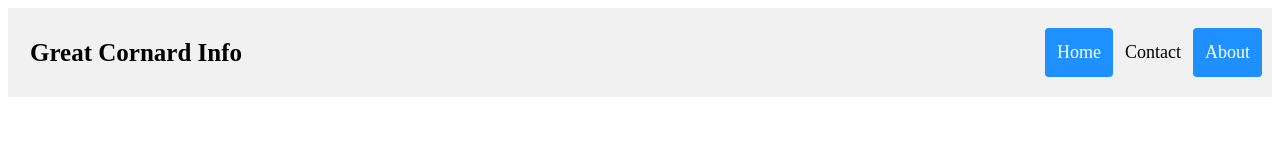
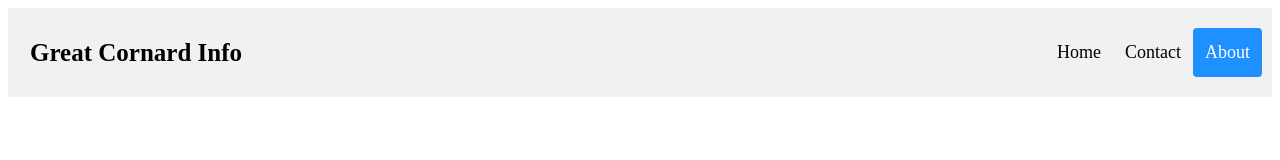
Before and after one commit to charlierobertsuk/great-cornard-info, a plain HTML site: page about.html in a window 1280 px wide. Drawn offline with Linux system fonts and the light colour scheme.

Commit message:
cr-page-highlight-fix

```diff
--- a/about.html
+++ b/about.html
@@ -19,7 +19,7 @@
   <div class="header">
     <a href="index.html" class="logo" alt="Great Cornard Info Logo" >Great Cornard Info</a>
     <div class="header-right">
-      <a class="active" href="index.html" alt="Home Button">Home</a>
+      <a href="index.html" alt="Home Button">Home</a>
       <a href="contact.html" alt="Contact Button">Contact</a>
       <a class="active" href="about.html" alt="About Button">About</a>
     </div>
```
